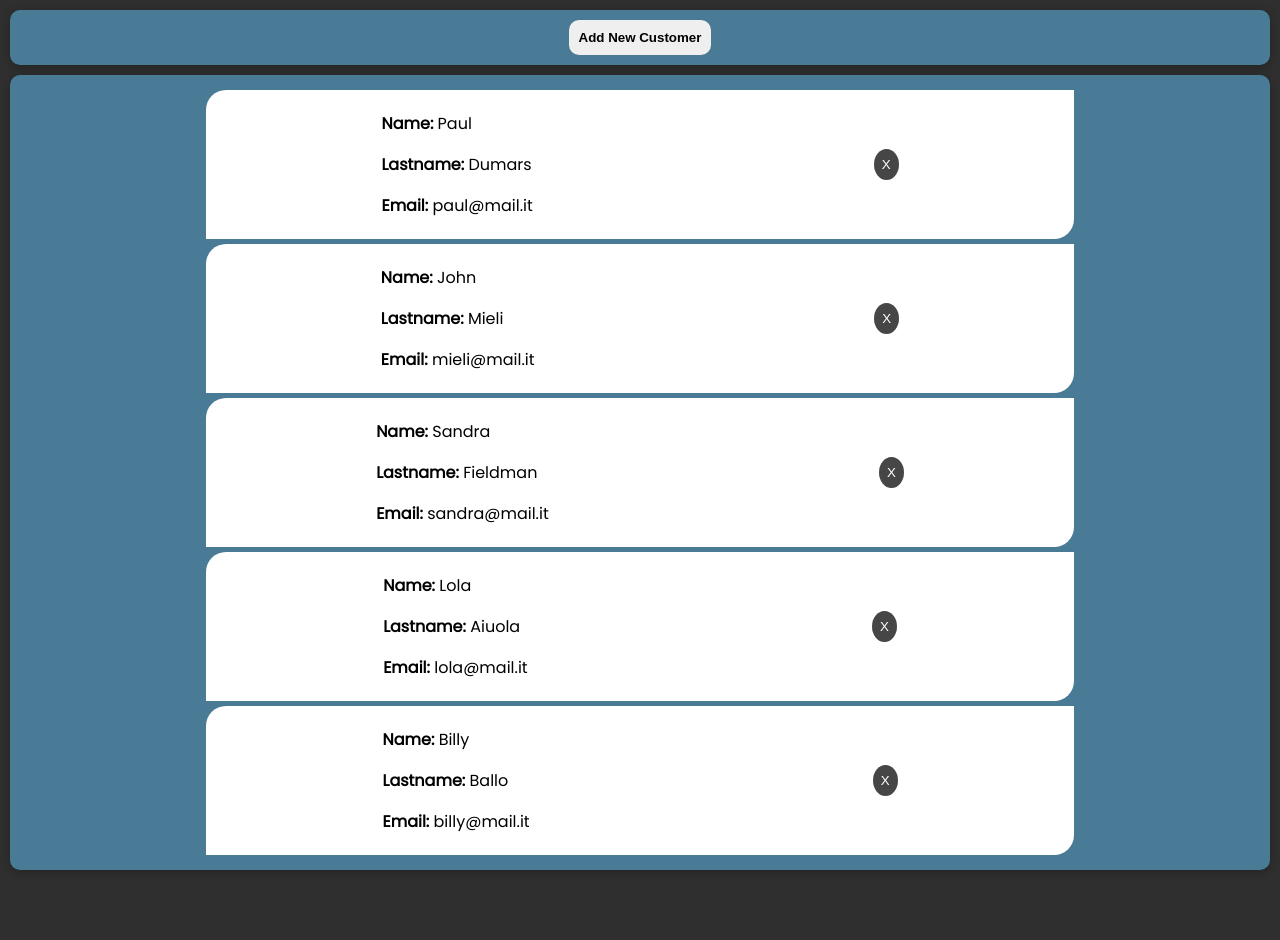
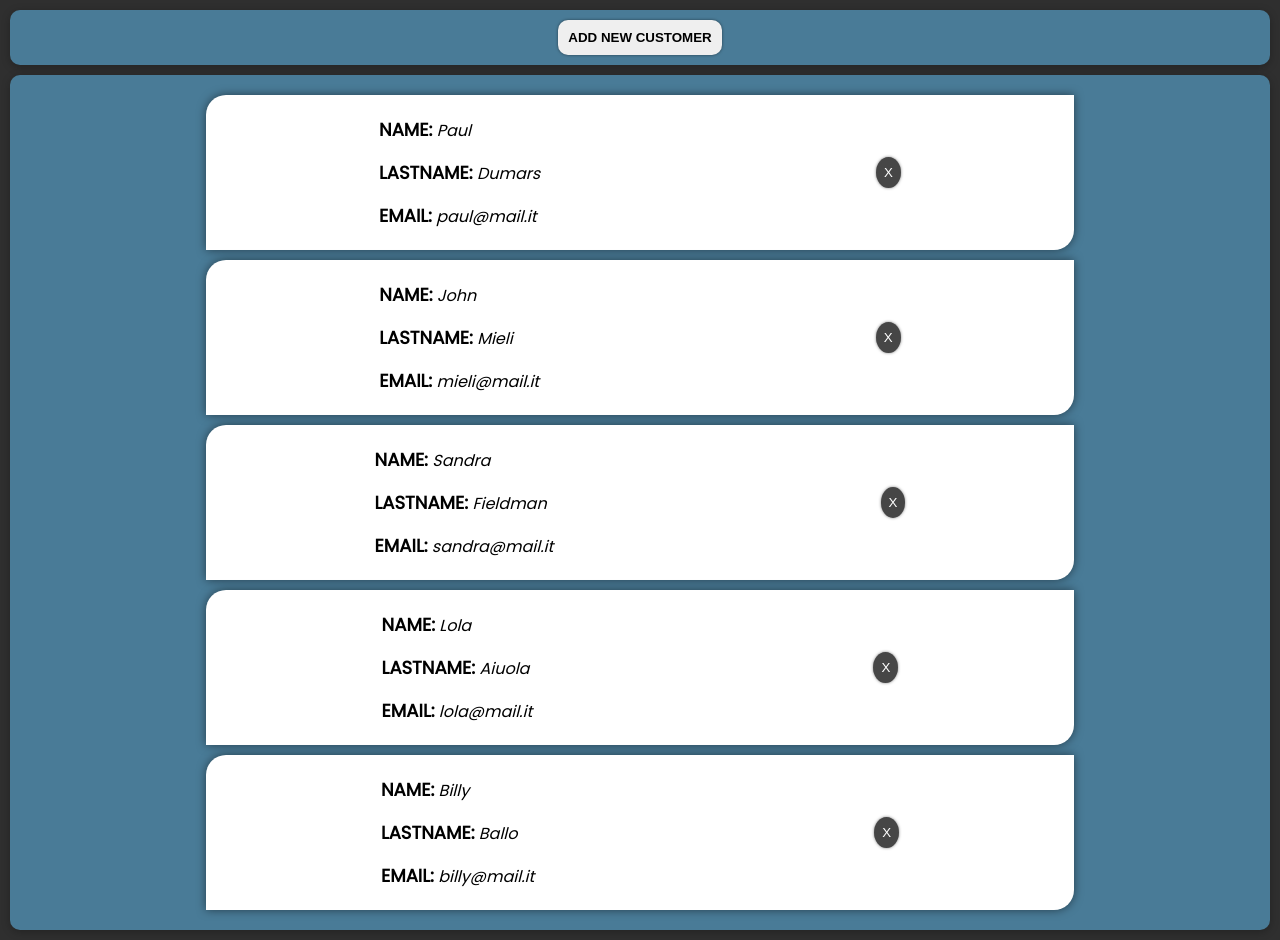
Before and after one commit to proietti-s/react_ex, a React (Create React App) app: page / in a window 1280 px wide. Before the commit the page ends 880 px from the top, so only its background shows below. Built offline with nearby package versions, Linux system fonts and the light colour scheme.

Commit message:
some styling

```diff
--- a/src/components/Customers/AddCustomers.js
+++ b/src/components/Customers/AddCustomers.js
@@ -16,12 +16,20 @@ const Form = styled.form`
   max-width: 100%;
   margin: 0 auto;
 
+  & label {
+    text-transform: uppercase;
+    font-size: 18px;
+    font-weight: 900;
+    color: rgb(230,230,230);
+  }
+
   & input {
     width: 70%;
     margin: 10px 0px;
-    padding: 5px;
+    padding: 10px 5px;
     border: none;
     border-radius: 10px;
+    box-shadow: 0 0 10px 0px rgba(0, 0, 0, 0.5);
   }
 
   & input:focus {
@@ -42,10 +50,16 @@ const BtnWrapper = styled.div`
     border: none;
     border-radius: 10px;
     font-weight: bold;
+    text-transform: uppercase;
     margin: 0 5px;
+    box-shadow: 0 0 3px 0px rgba(0, 0, 0, 0.5);
   }
 
   & Button:hover {
+    background: rgb(100, 150, 180);
+    color: whitesmoke;
+    transform: scale(1.1);
+    transition: transform 0.25s ease-in-out;
 
   }
 `;
--- a/src/components/Customers/CustomerItem.js
+++ b/src/components/Customers/CustomerItem.js
@@ -6,7 +6,7 @@ import styled from "styled-components";
 
 const Content = styled.div`
   background: white;
-  margin: 5px auto;
+  margin: 10px auto;
   padding: 5px;
   width: 70%;
   border-radius: 20px 0px;
@@ -14,6 +14,7 @@ const Content = styled.div`
   flex-direction: row;
   justify-content: space-around;
   align-items: center;
+  box-shadow: 0 0 10px 0px rgba(0, 0, 0, 0.5);
 `;
 
 const Action = styled.div`
@@ -27,12 +28,14 @@ const Action = styled.div`
     color: white;
     padding: 8px;
     cursor: pointer;
+    box-shadow: 0 0 3px 0px rgba(0, 0, 0, 0.5);
   }
 
   & Button:hover {
-    background: rgb(200,105,100);
+    background: rgba(20, 150, 180, 0.7);
     color: black;
-    transform: scale(1.1);
+    transform: scale(1.2);
+    transition: transform 0.15s ease-in-out;
   }
 `;
 
--- a/src/components/Customers/CustomersList.js
+++ b/src/components/Customers/CustomersList.js
@@ -2,6 +2,18 @@ import React from "react";
 
 import Card from "../UI/Card";
 import CustomerItem from "./CustomerItem";
+import styled from "styled-components";
+
+
+const Paragraph = styled.p`
+font-style: italic;
+`
+const Bold = styled.b`
+font-size: 18px;
+font-style: normal;
+text-transform: uppercase;
+
+`
 
 
 const CustomersList = (props) => {
@@ -14,15 +26,15 @@ const CustomersList = (props) => {
           onDeleteItem={props.onDelete}
         >
           <div>
-        <p>
-          <b>Name:</b> {customer.firstName}
-        </p>
-        <p>
-          <b>Lastname:</b> {customer.lastName}
-        </p>
-        <p>
-          <b>Email:</b> {customer.email}
-        </p>
+        <Paragraph>
+          <Bold>Name:</Bold> {customer.firstName}
+        </Paragraph>
+        <Paragraph>
+          <Bold>Lastname:</Bold> {customer.lastName}
+        </Paragraph>
+        <Paragraph>
+          <Bold>Email:</Bold> {customer.email}
+        </Paragraph>
       </div>
         </CustomerItem>
       ))}
```
